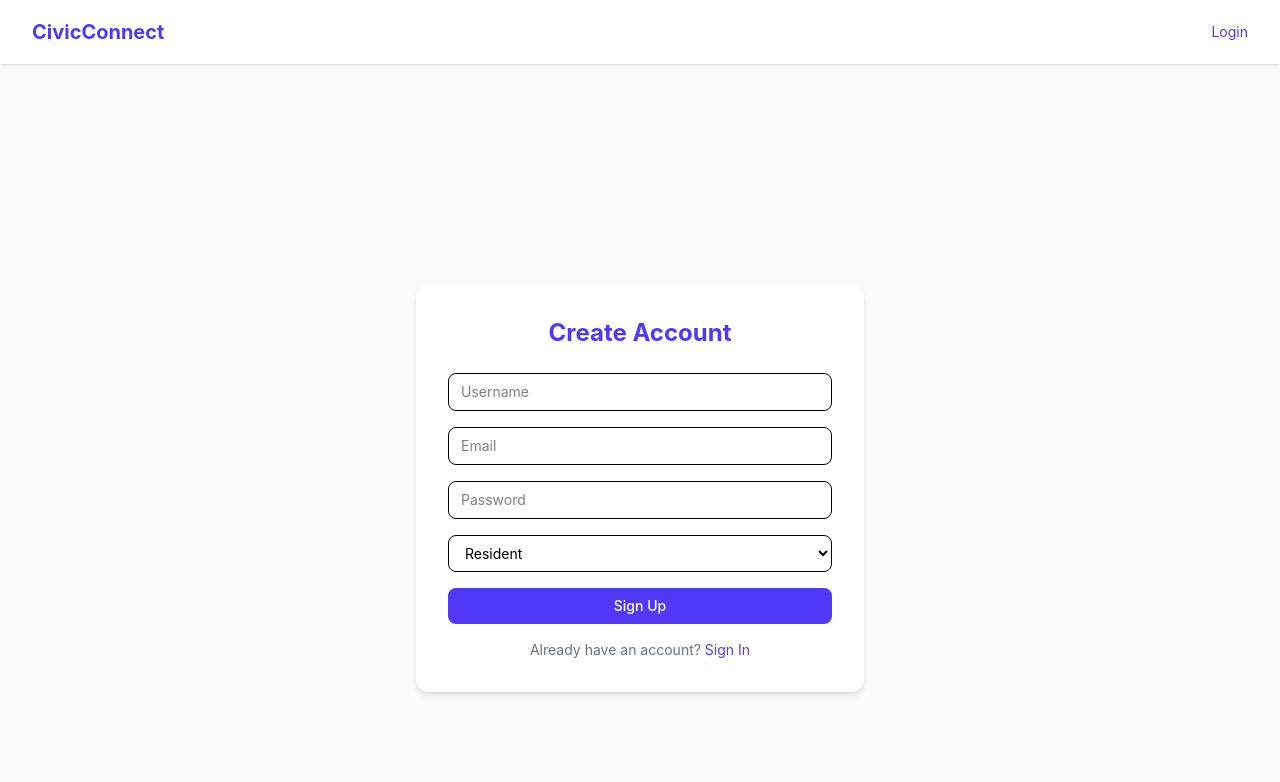
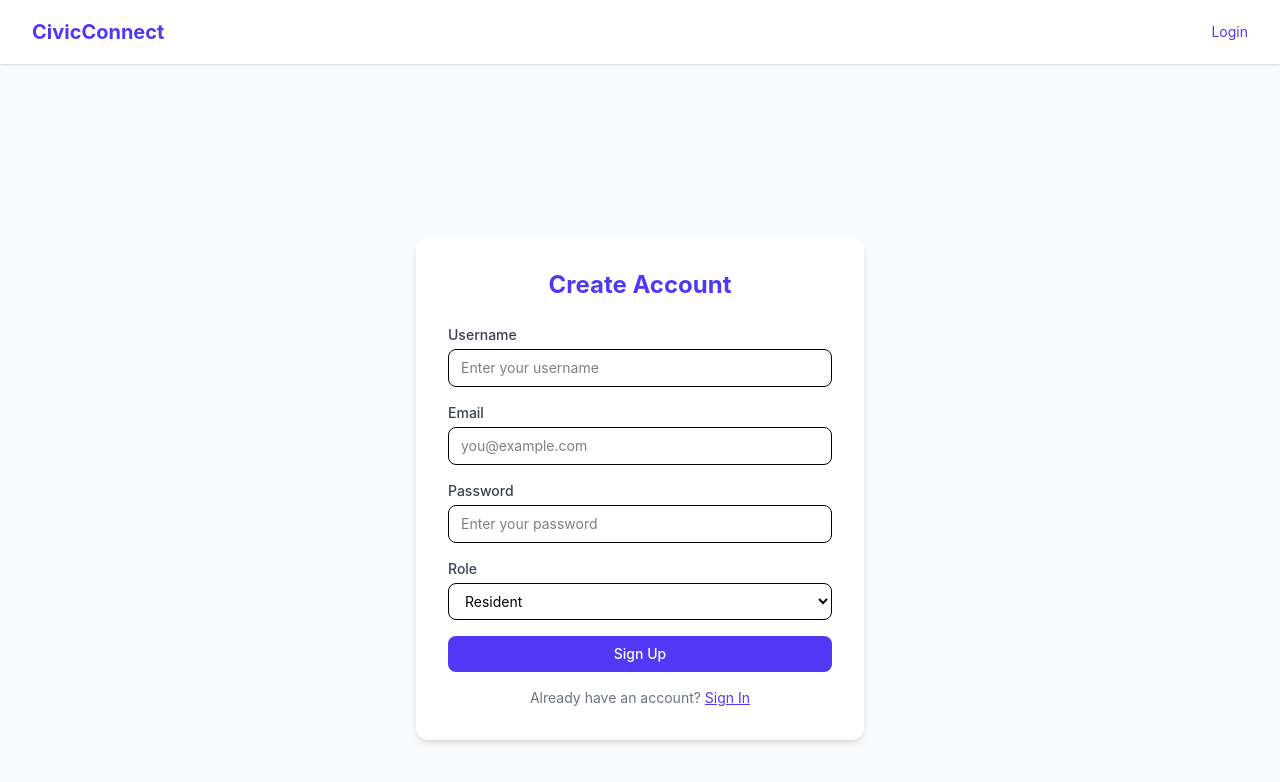
Before and after one commit to Ricardo199/EmergingTechnologies-Final-Project, a React (Vite) app in the folder frontend/: page /login in a window 1280 px wide. Both pictures are taken after a click on the button "Sign Up". Shown: the top 782 px of the page. Built offline with nearby package versions, Linux system fonts and the light colour scheme.

Commit message:
feat: enhance AuthMF component with improved form structure and accessibility features

```diff
--- a/frontend/src/components/microfrontends/AuthMF.jsx
+++ b/frontend/src/components/microfrontends/AuthMF.jsx
@@ -19,6 +19,8 @@ const SIGNUP = gql`
     }
   }
 `;
+
+const inputClass = 'w-full border rounded-lg px-3 py-2 text-sm focus:outline-none focus:ring-2 focus:ring-indigo-400';
 
 export default function AuthMF({ onAuth }) {
   const [isLogin, setIsLogin] = useState(true);
@@ -50,38 +52,56 @@ export default function AuthMF({ onAuth }) {
   return (
     <div className="min-h-screen flex items-center justify-center bg-gray-50">
       <div className="bg-white p-8 rounded-xl shadow-md w-full max-w-md">
-        <h2 className="text-2xl font-bold text-indigo-600 mb-6 text-center">
+        <h1 className="text-2xl font-bold text-indigo-600 mb-6 text-center">
           {isLogin ? 'Sign In' : 'Create Account'}
-        </h2>
-        <form onSubmit={handleSubmit} className="space-y-4">
+        </h1>
+        <form onSubmit={handleSubmit} className="space-y-4" aria-describedby={error ? 'auth-error' : undefined} noValidate>
           {!isLogin && (
+            <div>
+              <label htmlFor="username" className="block text-sm font-medium text-gray-700 mb-1">Username</label>
               <input
-              className="w-full border rounded-lg px-3 py-2 text-sm focus:outline-none focus:ring-2 focus:ring-indigo-400"
-              placeholder="Username"
+                id="username"
+                className={inputClass}
+                placeholder="Enter your username"
                 value={form.username}
                 onChange={set('username')}
+                autoComplete="username"
                 required
               />
+            </div>
           )}
+          <div>
+            <label htmlFor="email" className="block text-sm font-medium text-gray-700 mb-1">Email</label>
             <input
-            className="w-full border rounded-lg px-3 py-2 text-sm focus:outline-none focus:ring-2 focus:ring-indigo-400"
+              id="email"
+              className={inputClass}
               type="email"
-            placeholder="Email"
+              placeholder="you@example.com"
               value={form.email}
               onChange={set('email')}
+              autoComplete="email"
               required
             />
+          </div>
+          <div>
+            <label htmlFor="password" className="block text-sm font-medium text-gray-700 mb-1">Password</label>
             <input
-            className="w-full border rounded-lg px-3 py-2 text-sm focus:outline-none focus:ring-2 focus:ring-indigo-400"
+              id="password"
+              className={inputClass}
               type="password"
-            placeholder="Password"
+              placeholder="Enter your password"
               value={form.password}
               onChange={set('password')}
+              autoComplete={isLogin ? 'current-password' : 'new-password'}
               required
             />
+          </div>
           {!isLogin && (
+            <div>
+              <label htmlFor="role" className="block text-sm font-medium text-gray-700 mb-1">Role</label>
               <select
-              className="w-full border rounded-lg px-3 py-2 text-sm focus:outline-none focus:ring-2 focus:ring-indigo-400"
+                id="role"
+                className={inputClass}
                 value={form.role}
                 onChange={set('role')}
               >
@@ -89,19 +109,28 @@ export default function AuthMF({ onAuth }) {
                 <option value="staff">Staff</option>
                 <option value="advocate">Advocate</option>
               </select>
+            </div>
           )}
-          {error && <p className="text-red-500 text-sm">{error}</p>}
+          {error && (
+            <p id="auth-error" role="alert" className="text-red-600 text-sm">
+              {error}
+            </p>
+          )}
           <button
             type="submit"
             disabled={loading}
             className="w-full bg-indigo-600 text-white py-2 rounded-lg text-sm font-medium hover:bg-indigo-700 disabled:opacity-50"
+            aria-busy={loading}
           >
             {loading ? 'Loading...' : isLogin ? 'Sign In' : 'Sign Up'}
           </button>
         </form>
         <p className="text-center text-sm text-gray-500 mt-4">
           {isLogin ? "Don't have an account?" : 'Already have an account?'}{' '}
-          <button className="text-indigo-600 hover:underline" onClick={() => setIsLogin(!isLogin)}>
+          <button
+            className="text-indigo-600 hover:underline focus:outline-none focus:underline"
+            onClick={() => { setIsLogin(!isLogin); setError(''); }}
+          >
             {isLogin ? 'Sign Up' : 'Sign In'}
           </button>
         </p>
```
Lines whose indentation alone changed are shown as unchanged.
